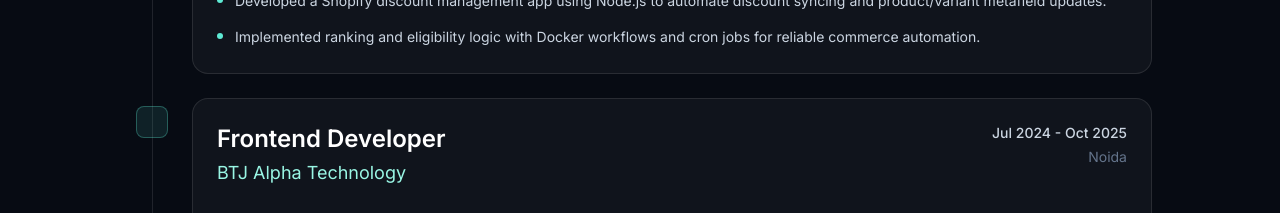
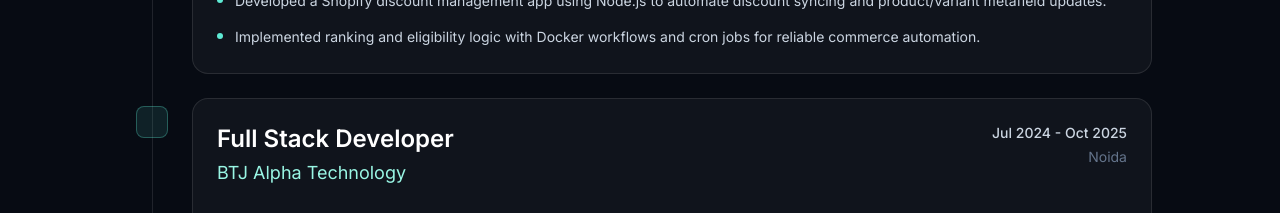
Before and after one commit to Vibudh08/My-Portfolio, a Next.js app: page / in a window 1280 px wide. Shown: the part 3360-3573 px from the top of the page. Built offline with nearby package versions, Linux system fonts and the light colour scheme.

Commit message:
resume update

```diff
--- a/src/data/portfolio.ts
+++ b/src/data/portfolio.ts
@@ -145,7 +145,7 @@ export const experiences: Experience[] = [
   },
   {
     company: "BTJ Alpha Technology",
-    role: "Frontend Developer",
+    role: "Full Stack Developer",
     duration: "Jul 2024 - Oct 2025",
     location: "Noida",
     bullets: [
```
Also changed, not shown: 1 other file (tests, documents, lock files or other folders).
